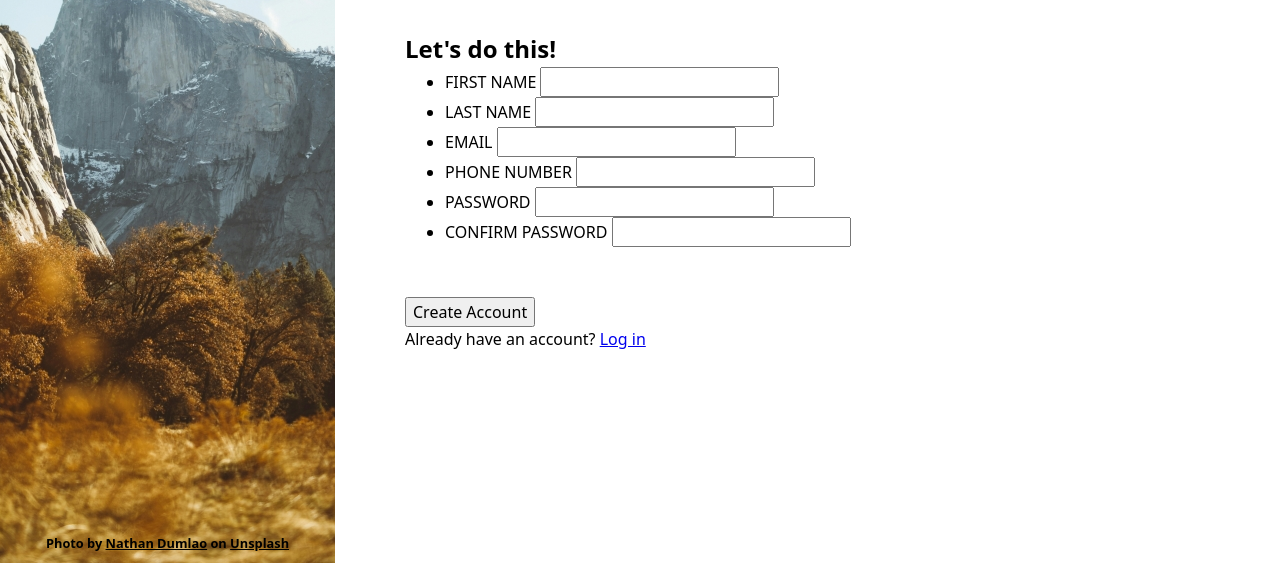
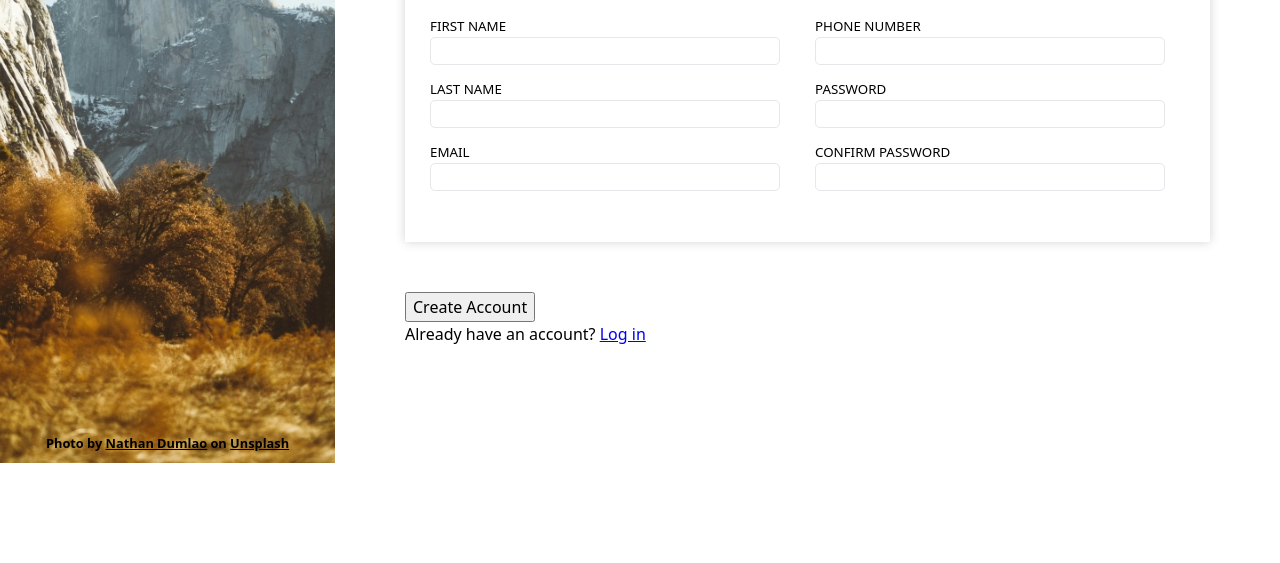
Before and after one commit to WeissJP/odin_sign-up_form, a plain HTML site: page index.html in a window 1280 px wide. Shown: the part 337-900 px from the top of the page. After the commit the page ends 800 px from the top, so only its background shows below. Drawn offline with Linux system fonts and the light colour scheme.

Commit message:
Add styling for form

```diff
--- a/style.css
+++ b/style.css
@@ -49,7 +49,6 @@ aside {
   display: flex;
   position: relative;
   overflow: hidden;
-  width: fit-content;
   justify-content: center;
 }
 
@@ -60,6 +59,7 @@ aside {
 
 .side-image {
   object-fit: cover;
+  height: 100vh;
 }
 
 .odin-overlay {
@@ -101,3 +101,49 @@ aside {
   font-size: larger;
   gap: 20px;
 }
+
+.form-area {
+  padding: 25px;
+  box-shadow: 0 0 10px lightgray;
+}
+
+.form-area h2 {
+  margin-bottom: 20px;
+}
+
+form ul {
+  display: flex;
+  flex-direction: column;
+  flex-wrap: wrap;
+  height: 200px;
+  padding: 0;
+  gap: 15px;
+}
+
+form ul li {
+  display: flex;
+  flex-direction: column;
+  width: 350px;
+}
+
+input {
+  border: 1px solid #E5E7EB;
+  border-radius: 5px;
+}
+
+input:focus {
+  outline: none;
+  border: 2px solid blue;
+  box-shadow: 0 0 10px #719ECE;
+}
+
+input:invalid {
+  outline: none;
+  border: 2px solid red;
+  box-shadow: 0 0 10px lightcoral;
+}
+
+label {
+  font-weight: 500;
+  font-size: smaller;
+}
```
